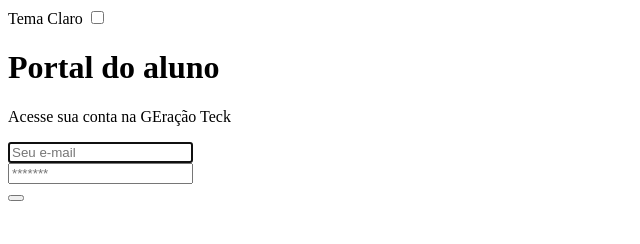
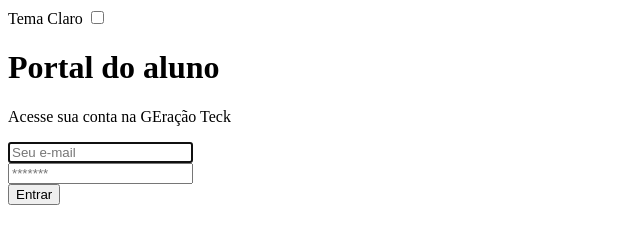
Before and after one commit to mardonier-camurca/newproject, a plain HTML site: page index.html in a window 1280 px wide. Shown: the whole page, without its empty margins (0-640 px from the left). Drawn offline with Linux system fonts and the light colour scheme.

Commit message:
updated form

```diff
--- a/index.html
+++ b/index.html
@@ -36,7 +36,7 @@
                 <i class="ph ph-lock-simple-open"></i>
                 <input type="password" placeholder="*******" required>
             </div>
-            <button type="submit"></button>
+            <button type="submit">Entrar</button>
         </form>
 
 
```
